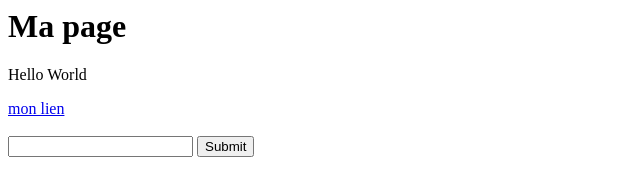
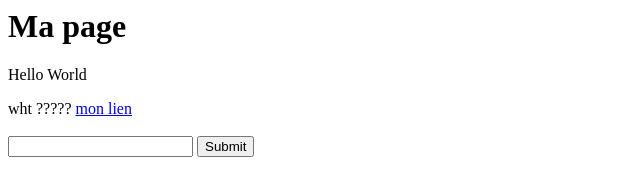
Before and after one commit to Ghest/archi, a plain HTML site: page index.html in a window 1280 px wide. Shown: the whole page, without its empty margins (0-640 px from the left). Drawn offline with Linux system fonts and the light colour scheme.

Commit message:
chkoune ?

```diff
--- a/index.html
+++ b/index.html
@@ -6,6 +6,7 @@
 	<body>
 		<h1>Ma page</h1>
 		<p>Hello World</p>
+		wht ?????
 
 		<!-- Un lien HTML -->
 		<a href="page2.html">mon lien</a>
```
